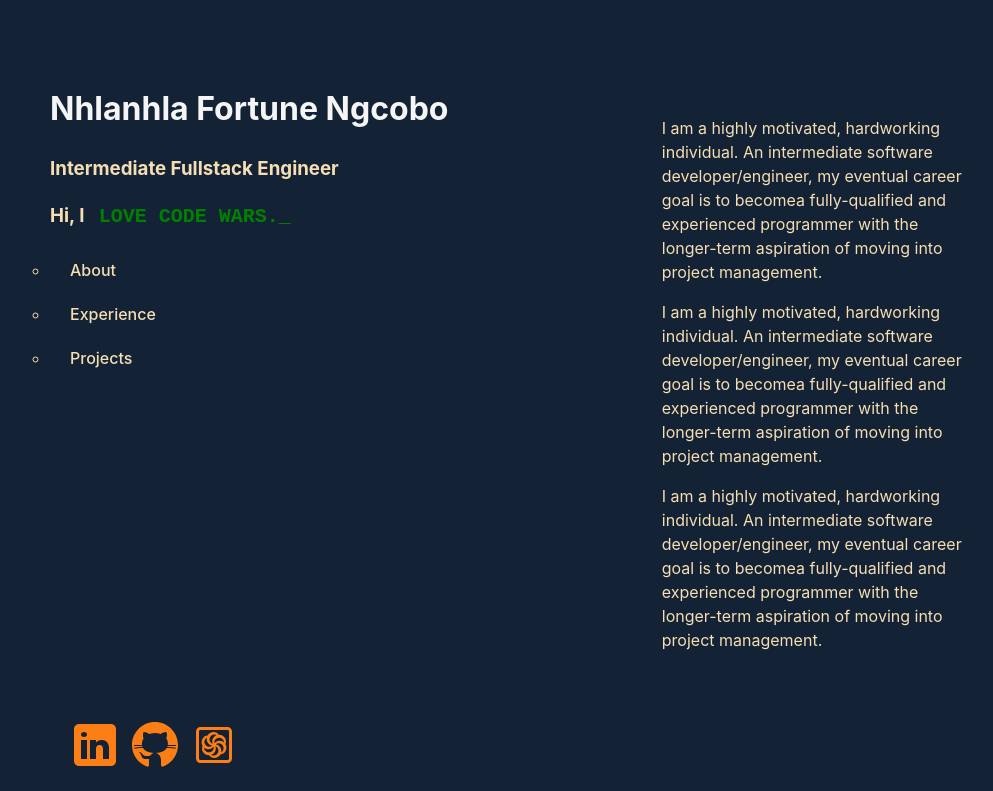
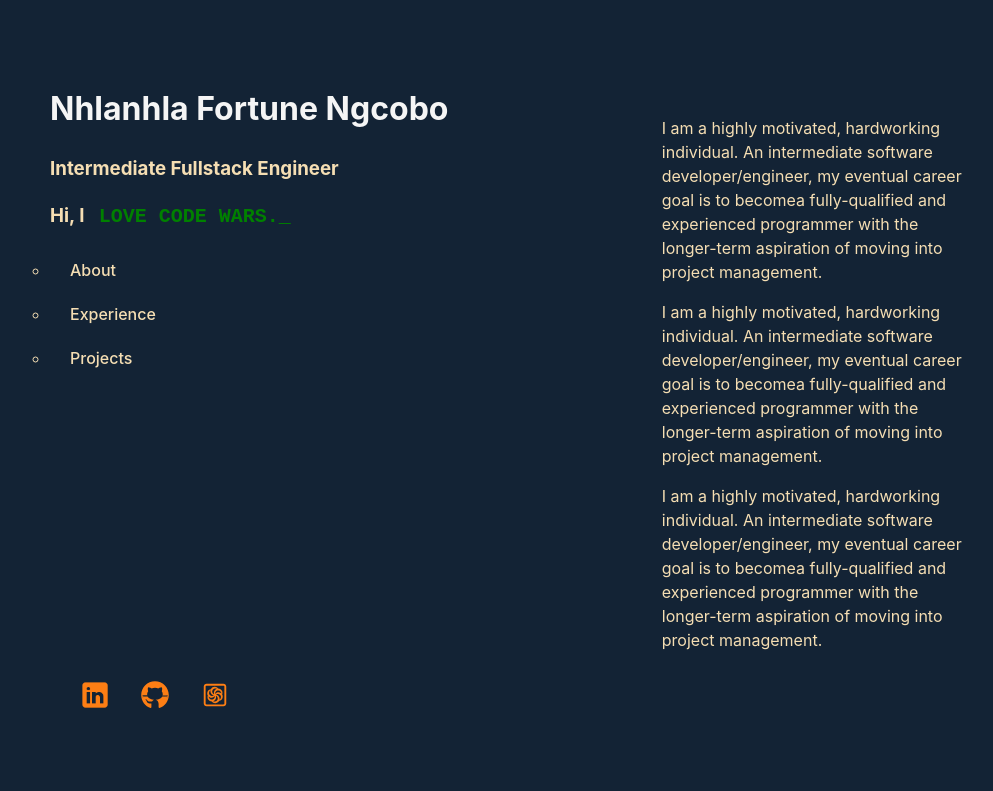
Before and after one commit to nhngcobo/reactportfolio.client, a React (Vite) app: page / in a window 1280 px wide. Shown: the top 791 px of the page, without its empty margins (174-1167 px from the left). Built offline with nearby package versions, Linux system fonts and the light colour scheme.

Commit message:
Update images

```diff
--- a/src/App.css
+++ b/src/App.css
@@ -91,11 +91,26 @@ body {
 }
 
 
-.ComponentAfooter{
+
+
+.ComponentAfooter {
+    padding: 10px 20px;
+    text-align: center;
+    position: fixed;
+    bottom: 10%;
     margin-top: 85%;
-    margin-left: 5%;
     display: flex;
     gap: 10px;
+}
+
+.ComponentAfooter img {
+    margin: 0 10px;
+    height: 30px;
+    transition: transform 0.3s;
+}
+
+.ComponentAfooter img:hover {
+    transform: scale(1.5);
 }
 
 body {
```
